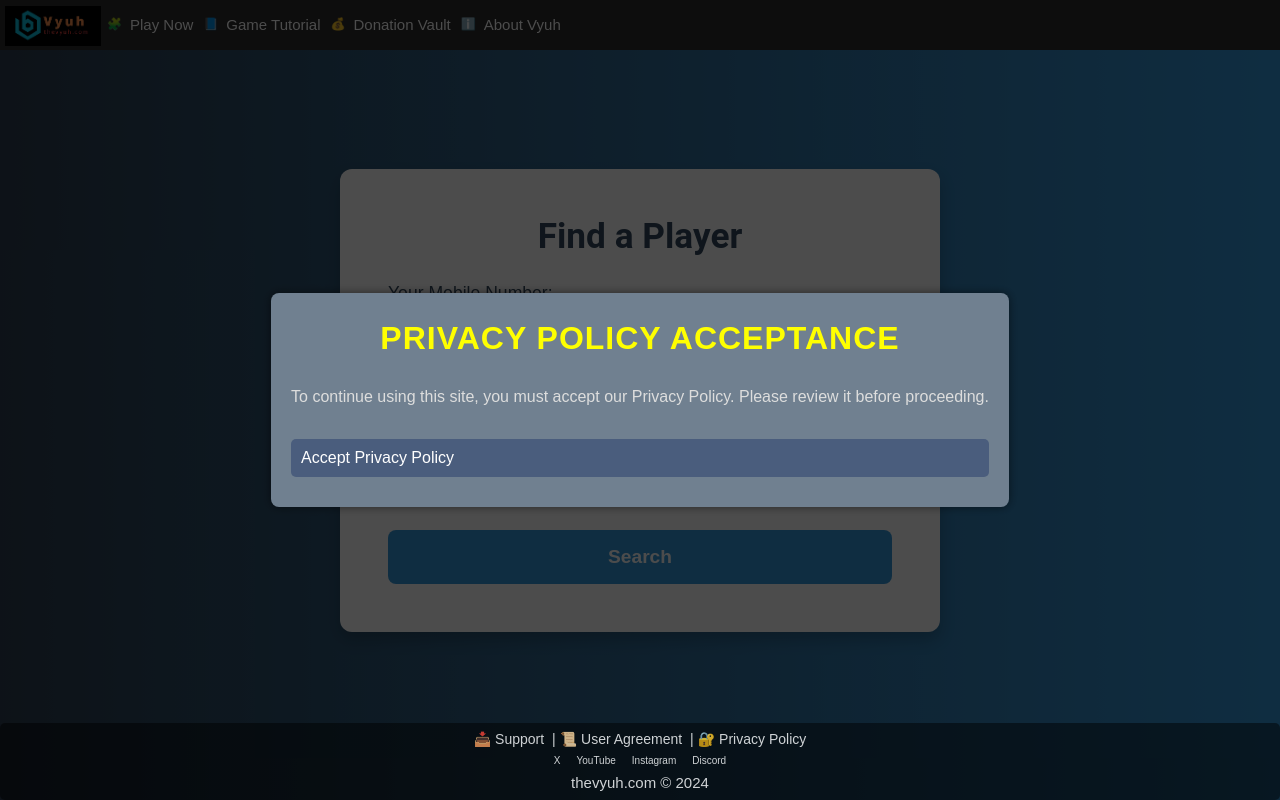
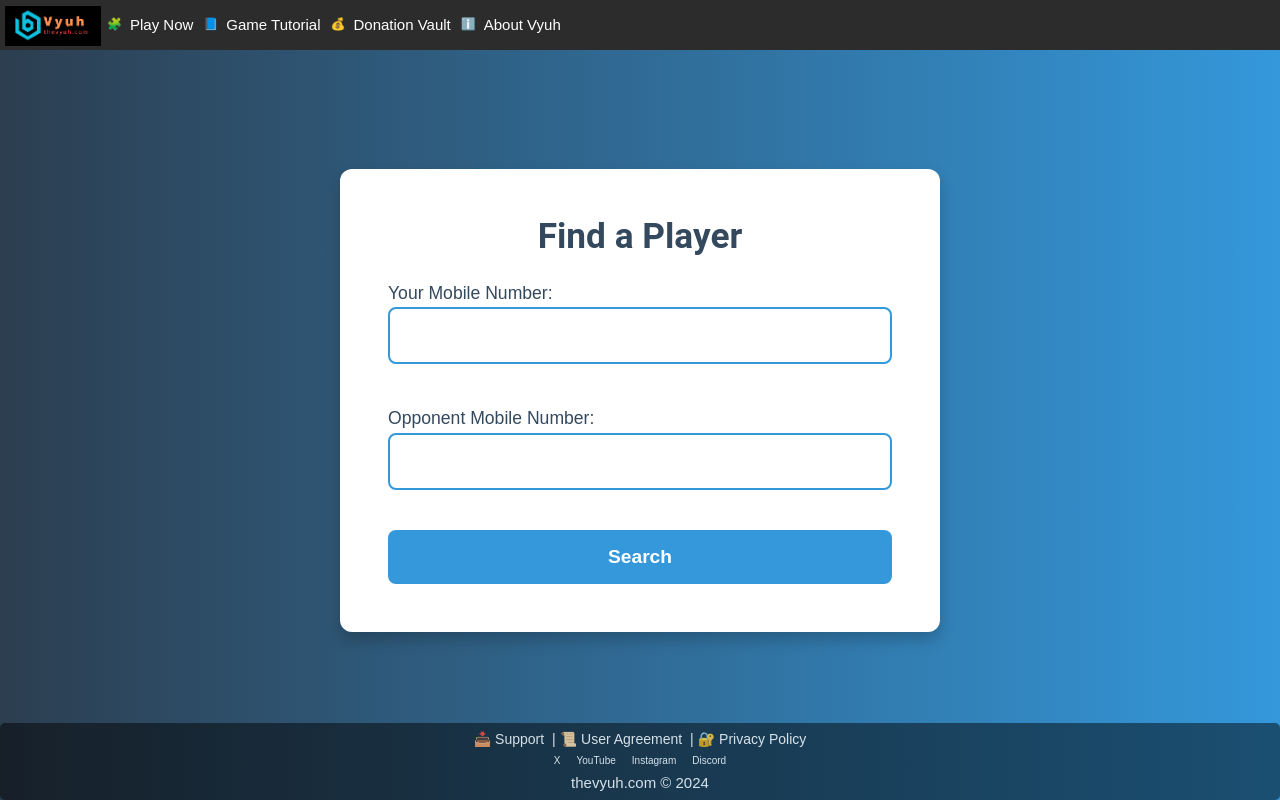
Before and after one commit to Wise-oo7/Vyooh, a React (Vite) app: page /Vyooh/findaplayer in a window 1280 px wide. Built offline with nearby package versions, Linux system fonts and the light colour scheme; no server answers.

Commit message:
Updated multiple lines and added new code

```diff
--- a/src/components/SideHeader.jsx
+++ b/src/components/SideHeader.jsx
@@ -60,17 +60,6 @@ const SideHeader = () => {
           </div>
         </div>
       </>
-      {showPrivacyModal && (
-        <div className="privacy-modal">
-          <div className="modal-content">
-            <h2>Privacy Policy Acceptance</h2>
-            <p>
-              To continue using this site, you must accept our Privacy Policy. Please review it before proceeding.
-            </p>
-            <button onClick={handleAcceptPrivacyPolicy}>Accept Privacy Policy</button>
-          </div>
-        </div>
-      )}
       <footer className="footer">
         <div className="footer-text">
           <Link to="/support">📥 Support</Link> |
```
